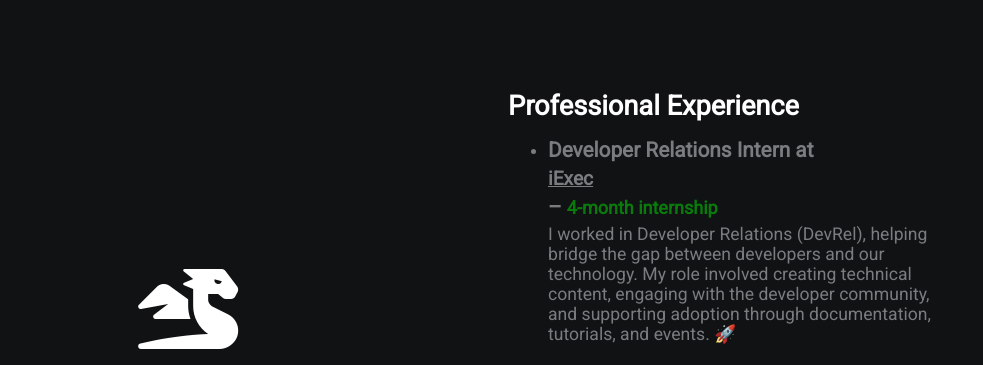
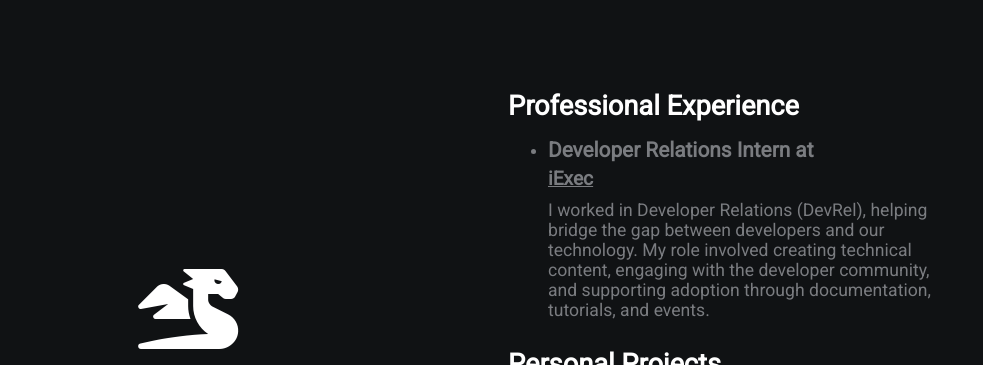
Before and after one commit to florianleriche/Portfolio, a plain HTML site: page index.html in a window 1280 px wide. Shown: the top 365 px of the page, without its empty margins (132-1115 px from the left). Drawn offline with Linux system fonts and the light colour scheme.

Commit message:
Update index.html

```diff
--- a/index.html
+++ b/index.html
@@ -26,13 +26,11 @@
             <ul class="project-list">
                 <li>
                     <h3>
-                        Developer Relations Intern at
-                        <a href="https://iex.ec" target="_blank" style="color: inherit; text-decoration: underline;">iExec</a>
-                        – <span class="status completed">4-month internship</span>
+                        Developer Relations Intern at <a href="https://iex.ec" target="_blank" style="color: inherit; text-decoration: underline;">iExec</a>
                     </h3>
                     <p>
                         I worked in Developer Relations (DevRel), helping bridge the gap between developers and our technology.
-                        My role involved creating technical content, engaging with the developer community, and supporting adoption through documentation, tutorials, and events. 🚀
+                        My role involved creating technical content, engaging with the developer community, and supporting adoption through documentation, tutorials, and events.
                     </p>
                 </li>
             </ul>
```
